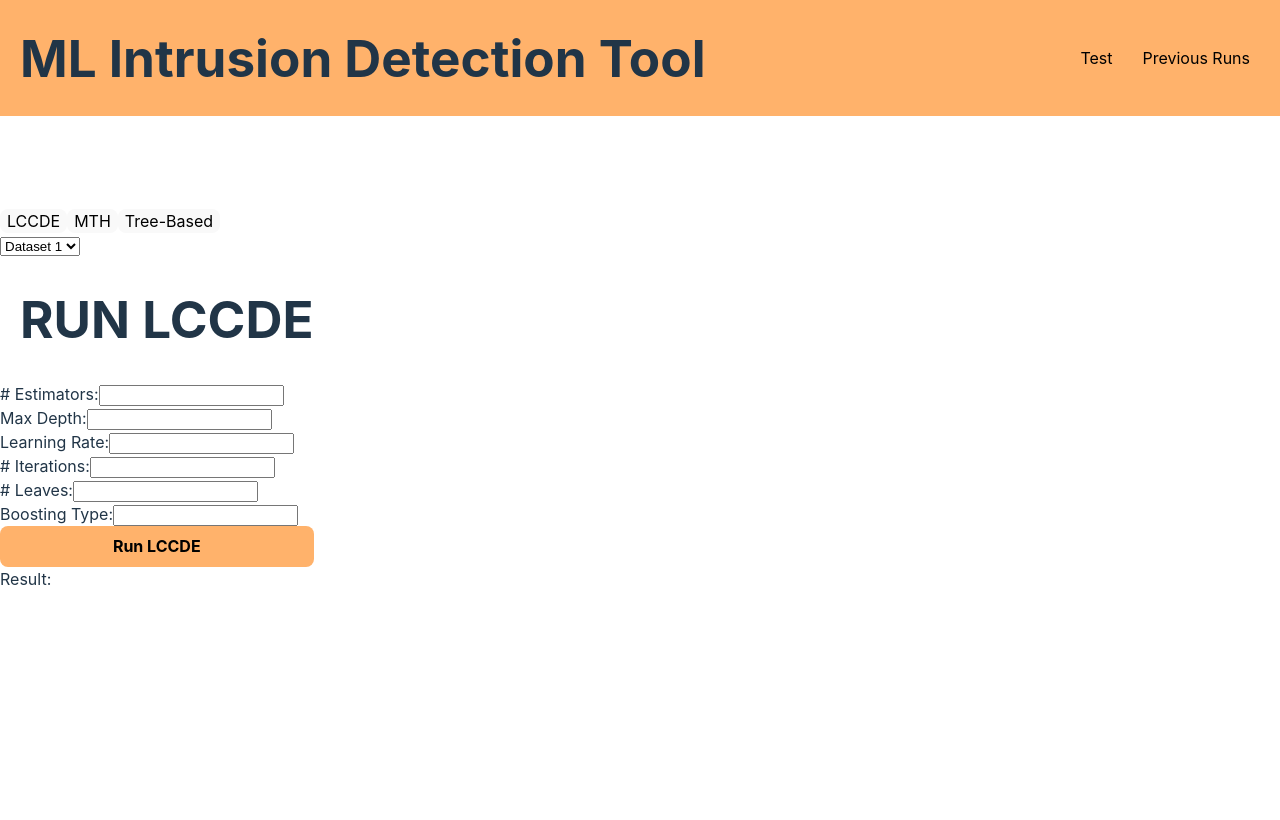
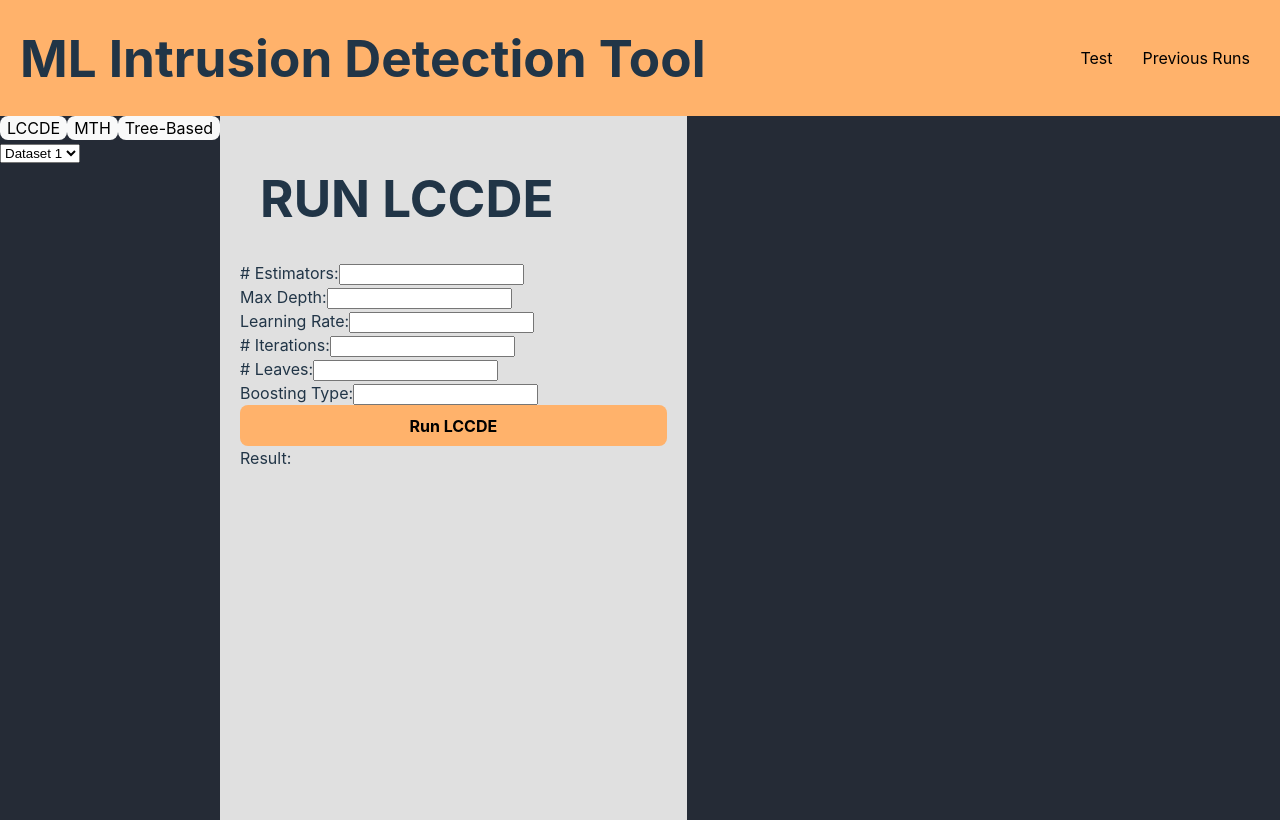
Before and after one commit to ZaneLeBlanc/Group66Frontend, a React (Vite) app in the folder Frontend/: page /Test in a window 1280 px wide. Built offline with nearby package versions, Linux system fonts and the light colour scheme.

Commit message:
sidebar on side

```diff
--- /dev/null
+++ b/Frontend/src/Components/CSS/Test.css
@@ -0,0 +1,20 @@
+/* Test.css */
+.container {
+    display: flex; /* Use flexbox for layout */
+  }
+
+  .sidebar {
+    width: 25%; /* Sidebar takes up 25% of the container */
+    flex-direction: column;
+    background-color: #f0f0f0; /* Example background color */
+  }
+
+  .modelPage {
+    flex: 0 0 33.33%; /* Model page takes up one-third of the container horizontally */
+    padding: 20px; /* Example padding */
+    background-color: #e0e0e0; /* Example background color */
+  }
+
+  .emptyDiv {
+    flex: 1; /* Empty div fills the remaining space */
+  }
--- a/Frontend/src/Components/Test.tsx
+++ b/Frontend/src/Components/Test.tsx
@@ -1,6 +1,6 @@
 import { useState } from "react"
 // not sure if I want to put my styling in App.css or index.css @ZaneLeBlanc what do
-import './CSS/App.css'
+import './CSS/Test.css'
 import Sidebar from "./Sidebar";
 import PageLCCDE from "./ModelPages/PageLCCDE";
 import PageMTH from "./ModelPages/PageMTH";
@@ -26,9 +26,9 @@ function Test() {
     };
 
     return (
-        <div>
+        <div className="container">
             <Sidebar setPage={setCurrentPage} setDataset={setSelectedDataset} />
-            <div>{renderPage()}</div>
+            <div className="modelPage">{renderPage()}</div>
         </div>
     )
 }
```
